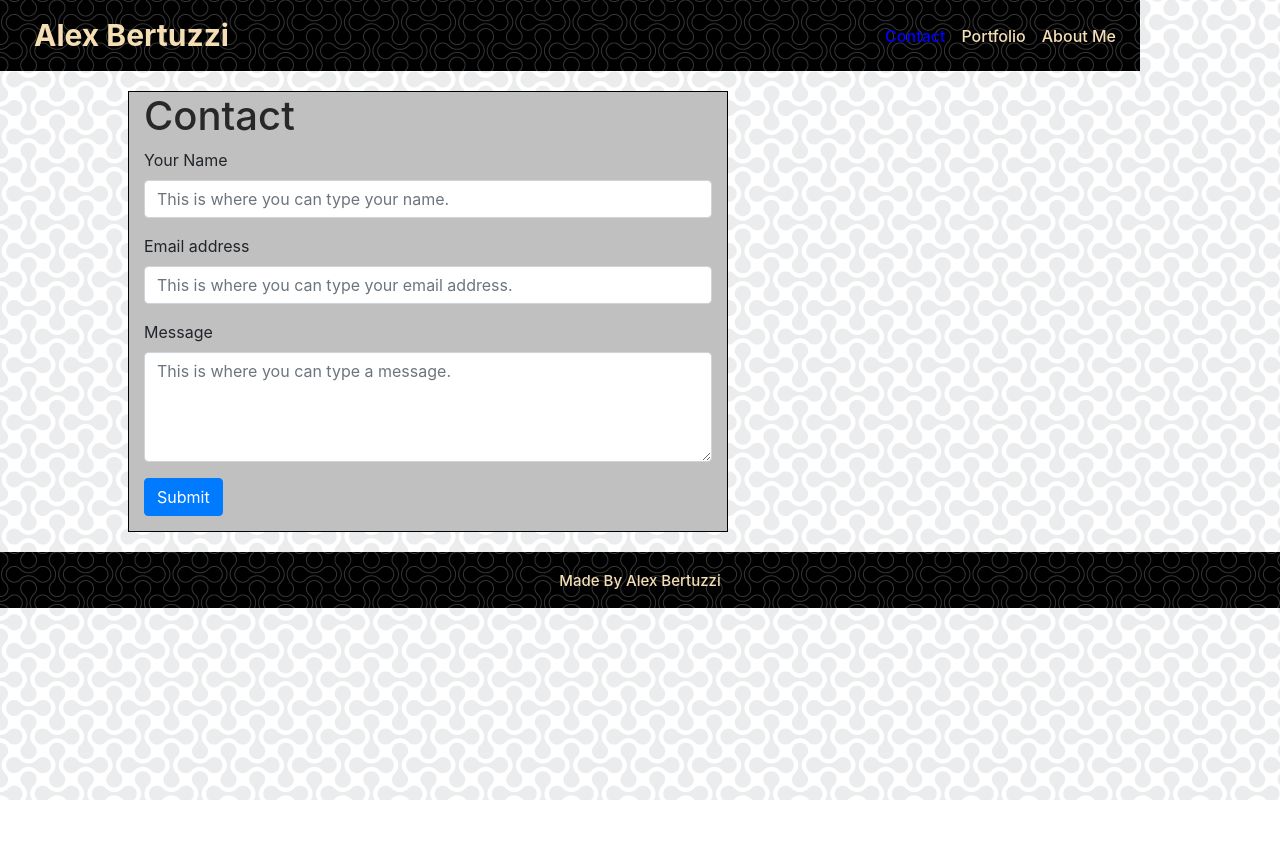
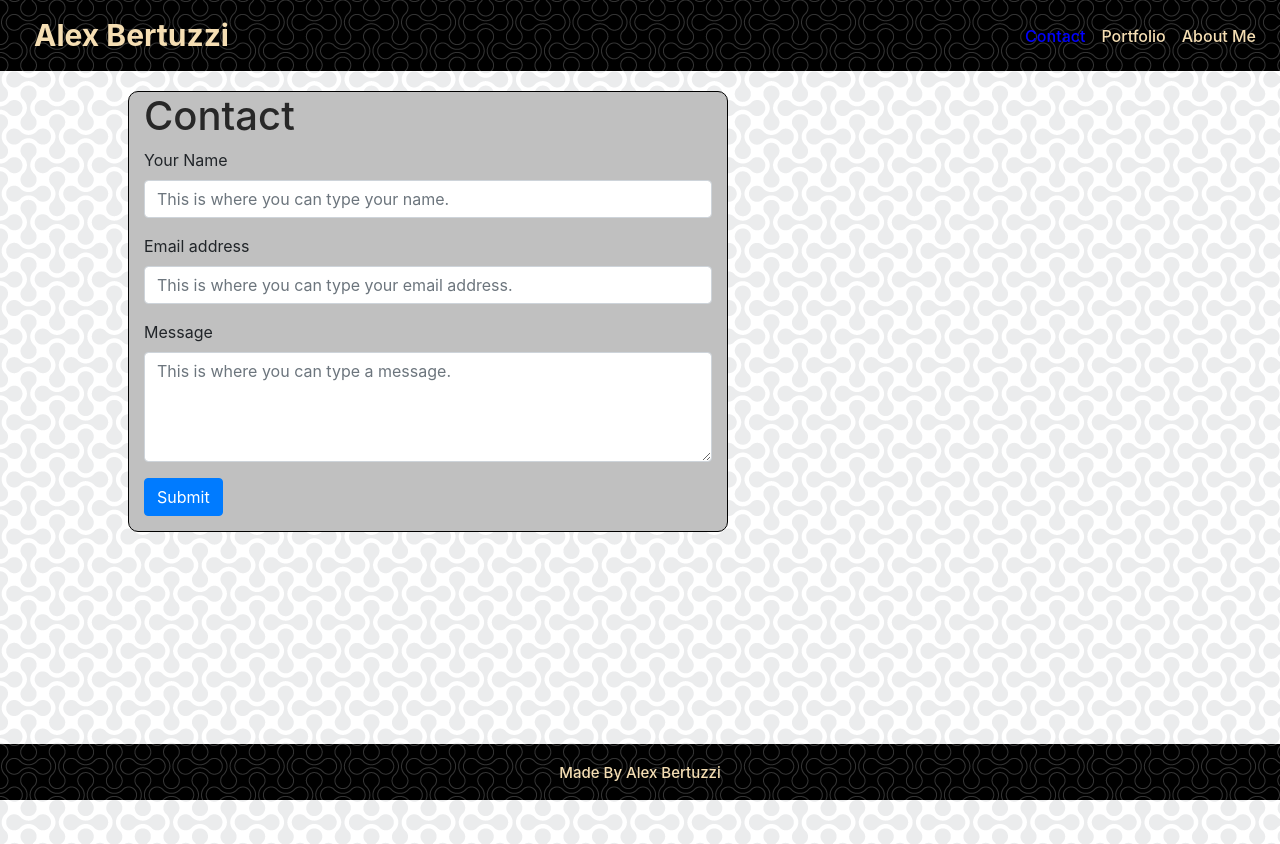
Before and after one commit to AlexBertuzzi/02-Bootcamp-Homework, a plain HTML site: page contact.html in a window 1280 px wide. Before the commit the page ends 800 px from the top, so only its background shows below. Drawn offline with nearby package versions, Linux system fonts and the light colour scheme.

Commit message:
sticky footer and rounded edges on border box

```diff
--- a/contact.html
+++ b/contact.html
@@ -9,11 +9,11 @@
 </head>
 
     <header>
-        <div class="container" id="header">
+        <div>
 
             <nav class="navbar navbar-expand-lg navbar-light bg-light" id="nav">
 
-            <a class="navbar-brand" id="nav-brand" href="#">Alex Bertuzzi</a>
+            <a class="navbar-brand" id="nav-brand">Alex Bertuzzi</a>
 
             <button class="navbar-toggler" id="button" type="button" data-toggle="collapse" data-target="#navbarNavDropdown" aria-controls="navbarNavDropdown" aria-expanded="false" aria-label="Toggle navigation">
                 <span class="navbar-toggler-icon"></span>
--- a/style.css
+++ b/style.css
@@ -1,10 +1,5 @@
 body {
     background-image: url("assets/double-bubble.png");
-}
-
-#header {
-    padding: 0%;
-    margin: 0%;
 }
 
 #nav {
@@ -14,6 +9,7 @@ body {
 #button {
     background-color: wheat;
 }
+
 #nav-brand {
     color: wheat;
     font-weight: 700;
@@ -31,7 +27,6 @@ body {
     font-weight: 500;
 }
 
-
 #aboutme-img {
     width: 200px;
     height: 200px;
@@ -40,6 +35,7 @@ body {
 
 #content{
     border-style: solid;
+    border-radius: 10px;
     border-width: 1px;
     border-color: black;
     box-sizing: border-box;
@@ -47,7 +43,7 @@ body {
     width: 600px;
     margin-left: 10%;
     margin-top: 20px;
-    margin-bottom: 20px;
+    margin-bottom: 20%;
 }
 
 h1 {
@@ -64,6 +60,8 @@ footer {
     background-image: url("assets/double-bubble-dark.png");
     padding-top: 20px;
     padding-bottom: 10px;
+    position: sticky;
+    bottom: 0%;
 }
 
 h3 {
```
Also changed, not shown: index.html (+2 -2 lines), portfolio.html (+2 -2 lines).
